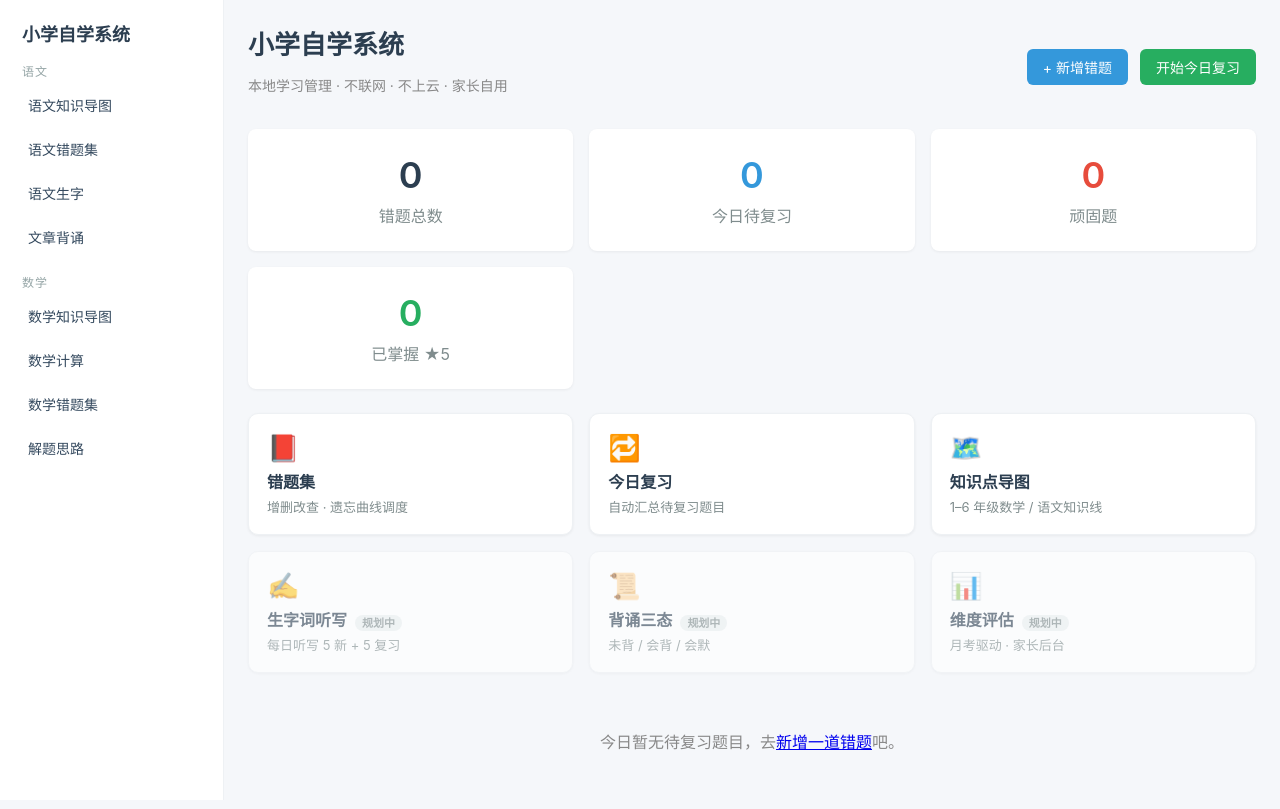
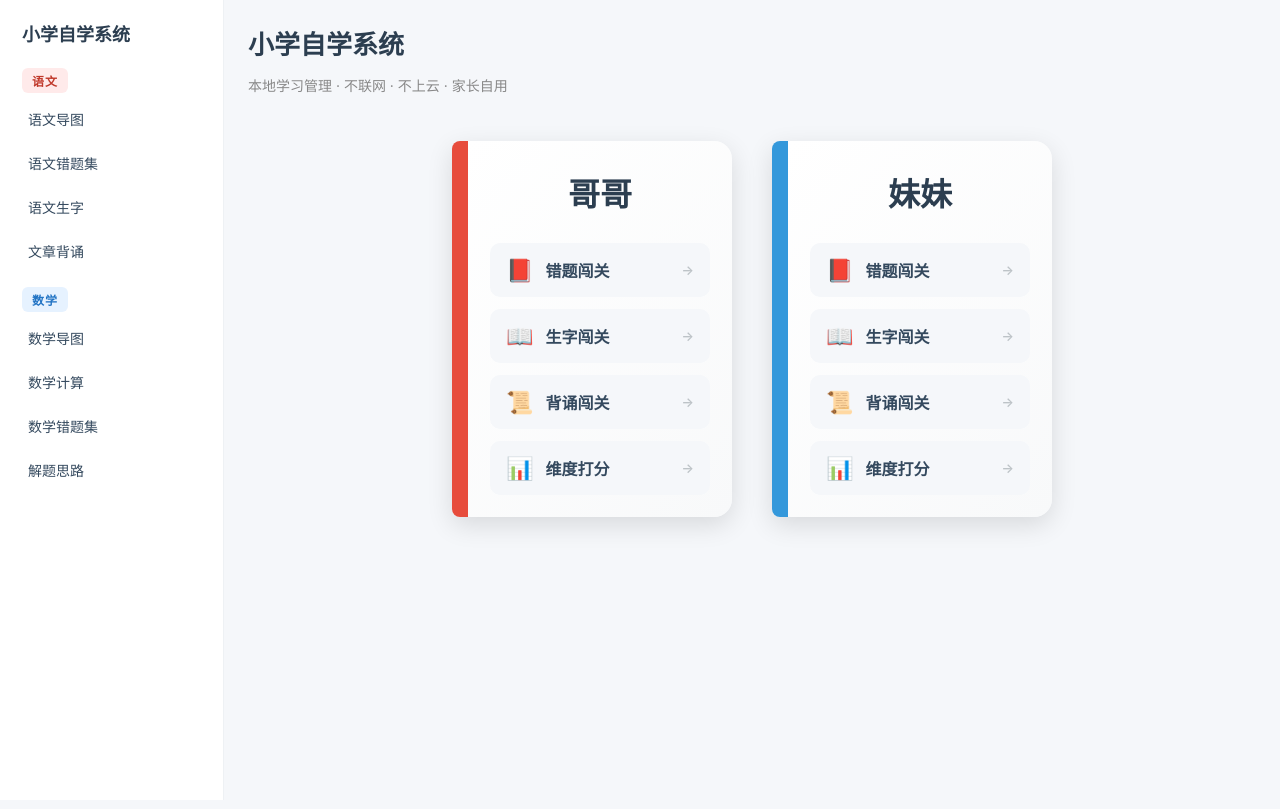
Before and after one commit to CosSinSinCos/primary_lms, a Flask app: page / in a window 1280 px wide. After the commit the page ends 528 px from the top, so only its background shows below. Run offline with Flask 3, Linux system fonts and the light colour scheme.

Commit message:
重构界面：哥哥/妹妹书本入口、黑板固定高度+顶部提示、语文生字简化排版、侧边栏书签色

```diff
--- a/chinese.html
+++ b/chinese.html
@@ -10,13 +10,9 @@
   <div class="layout">
     <aside class="sidebar" id="sidebar"></aside>
     <main class="container">
-      <div class="page-head">
-        <h1>语文 · 生字</h1>
-        <p class="muted">点一个字，黑板就讲这个字（左边是拼音·笔画动画·部首表音表义；右边是组词·成语·造句）。</p>
-      </div>
-
       <section id="board" class="board-wrap" aria-live="polite">
         <div class="blackboard">
+          <div class="board-hint">点击黑板下方知识点，在黑板上展现。</div>
           <div id="board-empty" class="board-empty">
             👆 点下面的字，开始今天的一课～
           </div>
--- a/roadmap.html
+++ b/roadmap.html
@@ -11,13 +11,12 @@
     <aside class="sidebar" id="sidebar"></aside>
     <main class="container">
       <div class="page-head">
-        <h1>小学知识点导图</h1>
         <div class="subject-tabs" id="subject-tabs"></div>
       </div>
-      <p class="muted">点击任意知识点，内容会在上方「黑板」上讲解；再点别的，黑板换一节课。📚</p>
 
       <section id="board" class="board-wrap" aria-live="polite">
         <div class="blackboard">
+          <div class="board-hint">点击黑板下方知识点，在黑板上展现。</div>
           <div id="board-empty" class="board-empty">
             👆 点击下面的知识点，开始今天的课～
           </div>
--- a/src/app.py
+++ b/src/app.py
@@ -147,23 +147,17 @@ def inject_globals():
 
 @app.route('/')
 def index():
-    errors = load_errors()
-    today_review = [e for e in errors if e.get('next_review_date', '') <= today_str()]
-    stubborn = [e for e in errors if e.get('stubborn')]
-    mastered = [e for e in errors if e.get('proficiency', 0) >= 5]
-    preview = sorted(
-        today_review,
-        key=lambda e: (not e.get('stubborn'), e.get('next_review_date', '')),
-    )[:5]
-    return render_template(
-        'index.html',
-        total=len(errors),
-        review_count=len(today_review),
-        stubborn_count=len(stubborn),
-        mastered_count=len(mastered),
-        preview=preview,
-        children=CHILDREN,
-    )
+    return render_template('index.html')
+
+
+@app.route('/brother')
+def brother():
+    return render_template('brother.html')
+
+
+@app.route('/sister')
+def sister():
+    return render_template('sister.html')
 
 
 @app.route('/errors')
--- a/src/static/css/style.css
+++ b/src/static/css/style.css
@@ -23,6 +23,18 @@ body {
 .side-group {
   font-size: 12px; color: #95a5a6; letter-spacing: 1px;
   margin: 16px 8px 6px;
+}
+.side-group-chinese {
+  display: inline-block;
+  background: #ffeaea; color: #c0392b;
+  padding: 4px 10px; border-radius: 6px;
+  font-weight: 600;
+}
+.side-group-math {
+  display: inline-block;
+  background: #e6f2ff; color: #2173c4;
+  padding: 4px 10px; border-radius: 6px;
+  font-weight: 600;
 }
 .main-menu { display: flex; flex-direction: column; gap: 4px; }
 .menu-item {
@@ -187,6 +199,50 @@ h1 { margin-top: 0; }
   display: grid; grid-template-columns: repeat(3, 1fr);
   gap: 16px; margin: 24px 0;
 }
+
+/* ---------- 主页：哥哥 / 妹妹 书本入口 ---------- */
+.home-books {
+  display: flex; gap: 40px; justify-content: center; align-items: stretch;
+  flex-wrap: wrap; margin: 32px 0;
+}
+.book-card {
+  width: 280px; min-height: 360px;
+  background: linear-gradient(135deg, #fff 0%, #f8f9fa 100%);
+  border-radius: 8px 18px 18px 8px;
+  box-shadow: 0 8px 26px rgba(0,0,0,.12);
+  border-left: 16px solid;
+  position: relative;
+  display: flex; flex-direction: column;
+  padding: 28px 22px 22px;
+  text-decoration: none; color: inherit;
+  transition: transform .15s, box-shadow .15s;
+}
+.book-card:hover { transform: translateY(-5px); box-shadow: 0 12px 34px rgba(0,0,0,.16); }
+.book-card.brother { border-left-color: #e74c3c; }
+.book-card.sister  { border-left-color: #3498db; }
+.book-spine {
+  position: absolute; left: -16px; top: 0; bottom: 0; width: 16px;
+  border-radius: 8px 0 0 8px;
+}
+.book-title {
+  font-size: 32px; font-weight: 700; text-align: center;
+  margin-bottom: 28px; color: #2c3e50;
+}
+.book-links { display: flex; flex-direction: column; gap: 12px; flex: 1; }
+.book-link {
+  display: flex; align-items: center; gap: 12px;
+  padding: 14px 16px; background: #f5f7fa;
+  border-radius: 10px; font-size: 16px; font-weight: 600;
+  color: #34495e; text-decoration: none;
+  transition: background .12s, transform .1s;
+}
+.book-link:hover { background: #eaf0f5; transform: translateX(4px); }
+.book-link-icon { font-size: 22px; }
+.book-link-arrow { margin-left: auto; color: #bdc3c7; font-size: 13px; }
+@media (max-width: 680px) {
+  .home-books { gap: 24px; }
+  .book-card { width: 100%; max-width: 340px; }
+}
 .module-card {
   background: #fff; border-radius: 10px; padding: 18px;
   text-decoration: none; color: inherit;
--- a/src/static/js/app.js
+++ b/src/static/js/app.js
@@ -150,16 +150,17 @@ try {
   if (el) RECITE_DATA = JSON.parse(el.textContent);
 } catch (e) { RECITE_DATA = null; }
 
-// 田字格 SVG：红格、虚线十字、黑字（楷体）。text 可为字或笔画名。
+// 田字格 SVG：红格、虚线十字、可自定义文字颜色（楷体）。text 可为字或笔画名。
 function tianziSVG(text, opts) {
   opts = opts || {};
   const size = opts.size || 150;
   const fs = opts.fs || 84;
+  const fill = opts.fill || '#222';
   return '<svg class="tianzi" viewBox="0 0 100 100" width="' + size + '" height="' + size + '" role="img" aria-label="' + text + '">'
     + '<rect x="3" y="3" width="94" height="94" fill="#fffdf6" stroke="#e23b3b" stroke-width="4" rx="3"/>'
     + '<line x1="50" y1="5" x2="50" y2="95" stroke="#e89494" stroke-width="1.4" stroke-dasharray="4 4"/>'
     + '<line x1="5" y1="50" x2="95" y2="50" stroke="#e89494" stroke-width="1.4" stroke-dasharray="4 4"/>'
-    + '<text x="50" y="50" text-anchor="middle" dominant-baseline="central" font-size="' + fs + '" fill="#222" '
+    + '<text x="50" y="50" text-anchor="middle" dominant-baseline="central" font-size="' + fs + '" fill="' + fill + '" '
     + 'font-family="\'KaiTi\',\'STKaiti\',\'楷体\',serif">' + text + '</text></svg>';
 }
 
@@ -179,66 +180,56 @@ function showChar(btn) {
   if (!c) return;
 
   setBoardTag('📖 生字');
-  document.getElementById('board-title').textContent = c.char + '　' + c.pinyin;
+  document.getElementById('board-title').textContent = c.char;
   const wrap = document.getElementById('board-sections');
   wrap.innerHTML = '';
 
-  // 左列：拼音 / 笔画动态图 / 偏旁部首（表音表义 + 《词源》）
-  const left = makeDiv('bd-col bd-col-left', []);
+  // 左侧：田字格（偏旁红色）+ 拼音 + 说文解字/词源
+  const main = makeDiv('cb-main', []);
+  const tzWrap = makeDiv('cb-tianzi-wrap', []);
+  const tz = document.createElement('div');
+  tz.className = 'cb-tianzi tianzi-anim';
+  tz.innerHTML = tianziSVG(c.char, { size: 130, fs: 80, fill: '#e74c3c' });
+  const py = document.createElement('div');
+  py.className = 'cb-pinyin';
+  py.textContent = c.pinyin || '';
+  tzWrap.appendChild(tz);
+  tzWrap.appendChild(py);
+  main.appendChild(tzWrap);
 
-  // 拼音
-  left.appendChild(makeDiv('bd-section', [
-    secTitle('🔤 拼音'),
-    secBodyHTML('<span class="bd-pinyin">' + c.pinyin + '</span> <span class="bd-sub">（' + c.type + ' · 共 ' + c.strokes + ' 画）</span>')
-  ]));
+  let ety = '';
+  if (c.radical) {
+    ety += '<b>偏旁「' + escapeHTML(c.radical) + '」：</b>' + escapeHTML(c.radical_role || '') + '。';
+    if (c.radical_note) ety += escapeHTML(c.radical_note) + ' ';
+  }
+  if (c.phonetic) ety += '<b>表音：</b>' + escapeHTML(c.phonetic) + ' ';
+  if (c.etymology) ety += '<b>《词源》：</b>' + escapeHTML(c.etymology) + ' ';
+  if (c.meaning) ety += '<b>本义：</b>' + escapeHTML(c.meaning) + ' ';
+  if (c.origin) ety += '<b>出处：</b>' + escapeHTML(c.origin) + ' ';
+  if (c.allusion) ety += '<b>典故：</b>' + escapeHTML(c.allusion) + ' ';
+  if (!ety) ety = '—';
+  const et = makeDiv('cb-etymology', []);
+  et.innerHTML = ety;
+  main.appendChild(et);
 
-  // 笔画动态图：田字格大字 + 逐笔书写动画（不显示横撇竖文字）
-  const tg = makeDiv('bd-section sec-tianzi', []);
-  tg.appendChild(secTitle('✍️ 笔画（共 ' + c.strokes + ' 笔）'));
-  const tgBox = document.createElement('div');
-  tgBox.className = 'tianzi-box tianzi-anim';
-  tgBox.innerHTML = tianziSVG(c.char, { size: 150, fs: 90 });
-  // 逐笔书写动画：按笔数生成依次点亮的笔序小点
-  const steps = document.createElement('div');
-  steps.className = 'stroke-dots';
-  (c.stroke_order || []).forEach((s, i) => {
-    const dot = document.createElement('span');
-    dot.className = 'stroke-dot';
-    dot.style.animationDelay = (i * 0.5) + 's';
-    dot.textContent = (i + 1);
-    steps.appendChild(dot);
-  });
-  tgBox.appendChild(steps);
-  tg.appendChild(tgBox);
-  left.appendChild(tg);
+  // 右侧：组词 / 成语 / 句子（各一行不换行）
+  const side = makeDiv('cb-side', []);
+  let words = (c.words || []).map(w => w.word).join('、');
+  side.appendChild(makeSideLine('组词：', words || '—', false));
+  let idioms = '';
+  if (c.idioms && c.idioms.length) idioms = c.idioms.join('、');
+  side.appendChild(makeSideLine('成语：', idioms || '—', false));
+  side.appendChild(makeSideLine('句子：', c.sentence || '—', true));
 
-  // 偏旁部首：表音 / 表义 + 《词源》解释
-  let bu = '<b>' + c.radical + '</b> —— ' + (c.radical_role || '');
-  if (c.radical_note) bu += '<br>' + c.radical_note;
-  if (c.phonetic) bu += '<br><span class="bd-sub">表音：' + c.phonetic + '</span>';
-  if (c.etymology) bu += '<br><span class="bd-sub">《词源》：' + c.etymology + '</span>';
-  left.appendChild(makeDiv('bd-section', [secTitle('🔎 偏旁部首'), secBodyHTML(bu)]));
+  wrap.appendChild(makeDiv('char-board', [main, side]));
+  scrollBoard();
+}
 
-  // 右列：组词 / 成语 / 造句（按用户要求的换行排版）
-  const right = makeDiv('bd-col bd-col-right', []);
-
-  // 组词：XXX；
-  let words = (c.words || []).map(w => w.word).join('；');
-  if (words) words += '；';
-  right.appendChild(makeDiv('bd-section', [secTitle('🧩 组词'), secBodyHTML(words || '—')]));
-
-  // 成语：XXX；
-  let idioms = '';
-  if (c.idioms && c.idioms.length) {
-    idioms = c.idioms.join('；') + '；';
-  }
-  right.appendChild(makeDiv('bd-section', [secTitle('🌟 成语'), secBodyHTML(idioms || '—')]));
-
-  // 造句：XXXXXX
-  right.appendChild(makeDiv('bd-section', [secTitle('✏️ 造句'), secBodyHTML(c.sentence || '—')]));
-
-  wrap.appendChild(makeDiv('bd-split', [left, right]));
-  scrollBoard();
+function makeSideLine(label, text, multiline) {
+  const d = document.createElement('div');
+  d.className = 'cb-side-line' + (multiline ? ' cb-multiline' : '');
+  d.innerHTML = '<span class="cb-side-label">' + label + '</span>' + escapeHTML(text);
+  return d;
 }
 
 function showPoem(btn) {
--- a/src/templates/base.html
+++ b/src/templates/base.html
@@ -10,16 +10,16 @@
   <div class="layout">
     <aside class="sidebar">
       <a class="brand" href="{{ url_for('index') }}">小学自学系统</a>
-      <div class="side-group">语文</div>
+      <div class="side-group side-group-chinese">语文</div>
       <nav class="main-menu">
-        <a class="menu-item {% if request.endpoint == 'roadmap' and request.args.get('subject') == 'chinese' %}active{% endif %}" href="{{ url_for('roadmap', subject='chinese') }}">语文知识导图</a>
+        <a class="menu-item {% if request.endpoint == 'roadmap' and request.args.get('subject') == 'chinese' %}active{% endif %}" href="{{ url_for('roadmap', subject='chinese') }}">语文导图</a>
         <a class="menu-item {% if request.endpoint == 'errors_list' and request.args.get('subject') == 'chinese' %}active{% endif %}" href="{{ url_for('errors_list', subject='chinese') }}">语文错题集</a>
         <a class="menu-item {% if request.endpoint == 'chinese' %}active{% endif %}" href="{{ url_for('chinese') }}">语文生字</a>
         <a class="menu-item {% if request.endpoint == 'recite' %}active{% endif %}" href="{{ url_for('recite') }}">文章背诵</a>
       </nav>
-      <div class="side-group">数学</div>
+      <div class="side-group side-group-math">数学</div>
       <nav class="main-menu">
-        <a class="menu-item {% if request.endpoint == 'roadmap' and request.args.get('subject') == 'math' %}active{% endif %}" href="{{ url_for('roadmap', subject='math') }}">数学知识导图</a>
+        <a class="menu-item {% if request.endpoint == 'roadmap' and request.args.get('subject') == 'math' %}active{% endif %}" href="{{ url_for('roadmap', subject='math') }}">数学导图</a>
         <a class="menu-item {% if request.endpoint == 'mathcalc' %}active{% endif %}" href="{{ url_for('mathcalc') }}">数学计算</a>
         <a class="menu-item {% if request.endpoint == 'errors_list' and request.args.get('subject') == 'math' %}active{% endif %}" href="{{ url_for('errors_list', subject='math') }}">数学错题集</a>
         <a class="menu-item {% if request.endpoint == 'strategy' %}active{% endif %}" href="{{ url_for('strategy') }}">解题思路</a>
--- a/src/templates/chinese.html
+++ b/src/templates/chinese.html
@@ -4,14 +4,10 @@
 
 <script id="chinese-data" type="application/json">{{ data | tojson }}</script>
 
-<div class="page-head">
-  <h1>语文 · 生字</h1>
-  <p class="muted">点一个字，黑板就讲这个字（左边是拼音·笔画动画·部首表音表义；右边是组词·成语·造句）。</p>
-</div>
-
 {# 顶部固定黑板 #}
 <section id="board" class="board-wrap" aria-live="polite">
   <div class="blackboard">
+    <div class="board-hint">点击黑板下方知识点，在黑板上展现。</div>
     <div id="board-empty" class="board-empty">
       👆 点下面的字，开始今天的一课～
     </div>
--- a/src/templates/index.html
+++ b/src/templates/index.html
@@ -7,96 +7,27 @@
     <h1>小学自学系统</h1>
     <p class="muted">本地学习管理 · 不联网 · 不上云 · 家长自用</p>
   </div>
-  <div class="hero-actions">
-    <a class="btn" href="{{ url_for('errors_new') }}">+ 新增错题</a>
-    <a class="btn btn-ok" href="{{ url_for('review_list') }}">开始今日复习</a>
-  </div>
 </section>
 
-<div class="cards">
-  <a class="card" href="{{ url_for('errors_list') }}">
-    <div class="card-num">{{ total }}</div>
-    <div class="card-label">错题总数</div>
+<div class="home-books">
+  <a class="book-card brother" href="{{ url_for('brother') }}">
+    <div class="book-title">哥哥</div>
+    <div class="book-links">
+      <div class="book-link"><span class="book-link-icon">📕</span>错题闯关<span class="book-link-arrow">→</span></div>
+      <div class="book-link"><span class="book-link-icon">📖</span>生字闯关<span class="book-link-arrow">→</span></div>
+      <div class="book-link"><span class="book-link-icon">📜</span>背诵闯关<span class="book-link-arrow">→</span></div>
+      <div class="book-link"><span class="book-link-icon">📊</span>维度打分<span class="book-link-arrow">→</span></div>
+    </div>
   </a>
-  <a class="card card-info" href="{{ url_for('review_list') }}">
-    <div class="card-num">{{ review_count }}</div>
-    <div class="card-label">今日待复习</div>
-  </a>
-  <a class="card card-warn" href="{{ url_for('errors_list') }}">
-    <div class="card-num">{{ stubborn_count }}</div>
-    <div class="card-label">顽固题</div>
-  </a>
-  <a class="card card-ok" href="{{ url_for('errors_list') }}">
-    <div class="card-num">{{ mastered_count }}</div>
-    <div class="card-label">已掌握 ★5</div>
+  <a class="book-card sister" href="{{ url_for('sister') }}">
+    <div class="book-title">妹妹</div>
+    <div class="book-links">
+      <div class="book-link"><span class="book-link-icon">📕</span>错题闯关<span class="book-link-arrow">→</span></div>
+      <div class="book-link"><span class="book-link-icon">📖</span>生字闯关<span class="book-link-arrow">→</span></div>
+      <div class="book-link"><span class="book-link-icon">📜</span>背诵闯关<span class="book-link-arrow">→</span></div>
+      <div class="book-link"><span class="book-link-icon">📊</span>维度打分<span class="book-link-arrow">→</span></div>
+    </div>
   </a>
 </div>
 
-{% if stubborn_count %}
-<div class="tip">
-  ⚠️ 有 {{ stubborn_count }} 道顽固题（连续错 2 次），建议回课本重学。
-</div>
-{% endif %}
-
-<section class="module-grid">
-  <a class="module-card" href="{{ url_for('errors_list') }}">
-    <div class="m-icon">📕</div>
-    <div class="m-title">错题集</div>
-    <div class="m-desc">增删改查 · 遗忘曲线调度</div>
-  </a>
-  <a class="module-card" href="{{ url_for('review_list') }}">
-    <div class="m-icon">🔁</div>
-    <div class="m-title">今日复习</div>
-    <div class="m-desc">自动汇总待复习题目</div>
-  </a>
-  <a class="module-card" href="{{ url_for('roadmap') }}">
-    <div class="m-icon">🗺️</div>
-    <div class="m-title">知识点导图</div>
-    <div class="m-desc">1–6 年级数学 / 语文知识线</div>
-  </a>
-  <div class="module-card disabled" title="规划中">
-    <div class="m-icon">✍️</div>
-    <div class="m-title">生字词听写 <span class="soon">规划中</span></div>
-    <div class="m-desc">每日听写 5 新 + 5 复习</div>
-  </div>
-  <div class="module-card disabled" title="规划中">
-    <div class="m-icon">📜</div>
-    <div class="m-title">背诵三态 <span class="soon">规划中</span></div>
-    <div class="m-desc">未背 / 会背 / 会默</div>
-  </div>
-  <div class="module-card disabled" title="规划中">
-    <div class="m-icon">📊</div>
-    <div class="m-title">维度评估 <span class="soon">规划中</span></div>
-    <div class="m-desc">月考驱动 · 家长后台</div>
-  </div>
-</section>
-
-{% if preview %}
-<section class="preview">
-  <div class="page-head">
-    <h2>今日复习预览</h2>
-    <a class="btn btn-ghost btn-sm" href="{{ url_for('review_list') }}">查看全部</a>
-  </div>
-  {% for e in preview %}
-  <div class="review-item {% if e.get('stubborn') %}stubborn{% endif %}">
-    <div class="ri-head">
-      <span class="ri-title">{{ e.knowledge_node or e.unit or '未命名' }}</span>
-      <span class="tag">{{ child_name(e.child_id) }}</span>
-      <span class="tag">{{ '数学' if e.subject == 'math' else '语文' }}</span>
-      {% if e.get('stubborn') %}<span class="tag tag-red">顽固</span>{% endif %}
-    </div>
-    <div class="ri-meta">
-      <span>知识线：{{ e.knowledge_line }}</span>
-      <span>错误类型：{{ e.error_type }}</span>
-      <span>熟练度：{% for i in range(e.proficiency|default(0)) %}★{% endfor %}{{ e.proficiency|default(0) }}/5</span>
-    </div>
-  </div>
-  {% endfor %}
-</section>
-{% else %}
-<section class="preview">
-  <div class="empty">今日暂无待复习题目，去<a href="{{ url_for('errors_new') }}">新增一道错题</a>吧。</div>
-</section>
-{% endif %}
-
 {% endblock %}
--- a/src/templates/roadmap.html
+++ b/src/templates/roadmap.html
@@ -6,7 +6,6 @@
 <script id="roadmap-data" type="application/json">{{ roadmap_data | tojson }}</script>
 
 <div class="page-head">
-  <h1>小学知识点导图</h1>
   <div class="subject-tabs">
     {% for code, info in subjects.items() %}
     <a class="subject-tab {% if code == subject %}active{% endif %}"
@@ -14,11 +13,11 @@
     {% endfor %}
   </div>
 </div>
-<p class="muted">点击任意知识点，内容会在上方「黑板」上讲解；再点别的，黑板换一节课。📚</p>
 
 {# 顶部固定黑板 #}
 <section id="board" class="board-wrap" aria-live="polite">
   <div class="blackboard">
+    <div class="board-hint">点击黑板下方知识点，在黑板上展现。</div>
     <div id="board-empty" class="board-empty">
       👆 点击下面的知识点，开始今天的课～
     </div>
```
Also changed, not shown: other parts of src/static/css/style.css (+36 -2 lines), assets/site.js (+52 -37 lines), brother.html (added, +45 -0 lines), index.html (+19 -25 lines), sister.html (added, +45 -0 lines), src/templates/brother.html (added, +35 -0 lines), src/templates/sister.html (added, +35 -0 lines).
